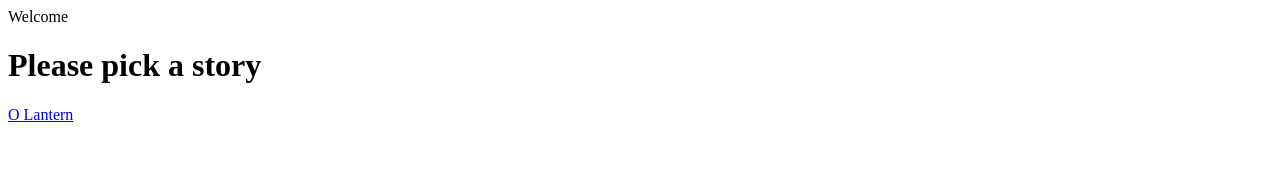
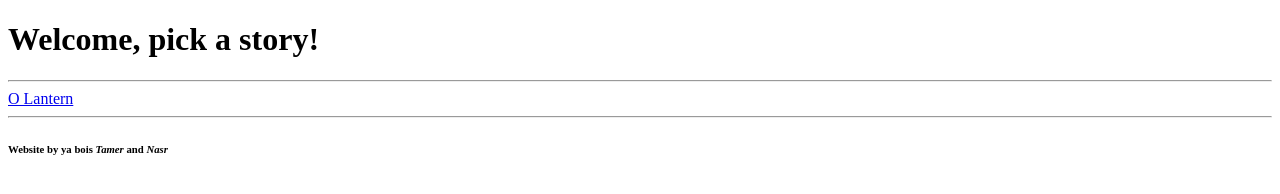
Before and after one commit to Seenery27/ass, a plain HTML site: page index.html in a window 1280 px wide. Drawn offline with Linux system fonts and the light colour scheme.

Commit message:
Update index.html

```diff
--- a/index.html
+++ b/index.html
@@ -1,7 +1,30 @@
 <!DOCTYPE html>
-<title>Homepage</title>
-<header>Welcome</header>
-<h1>
-  Please pick a story
-</h1>
-<a href="https://dababneh-essays.netlify.com/olantern">O Lantern</a>
+<html lang="en">
+  <head>
+    <title>
+      Home
+    </title>
+  </head>
+  <body>
+    <header>
+      <h1>
+        Welcome, pick a story!
+      </h1>
+    </header>
+    <hr>
+    <main>
+      <a href="olantern.html">O Lantern</a>
+    </main>
+    <hr>
+    <footer>
+      <h6>
+        Website by ya bois
+        <em>
+          Tamer
+        </em>
+        and
+        <em>
+          Nasr
+        </em>
+      </h6>
+    </html>
```
